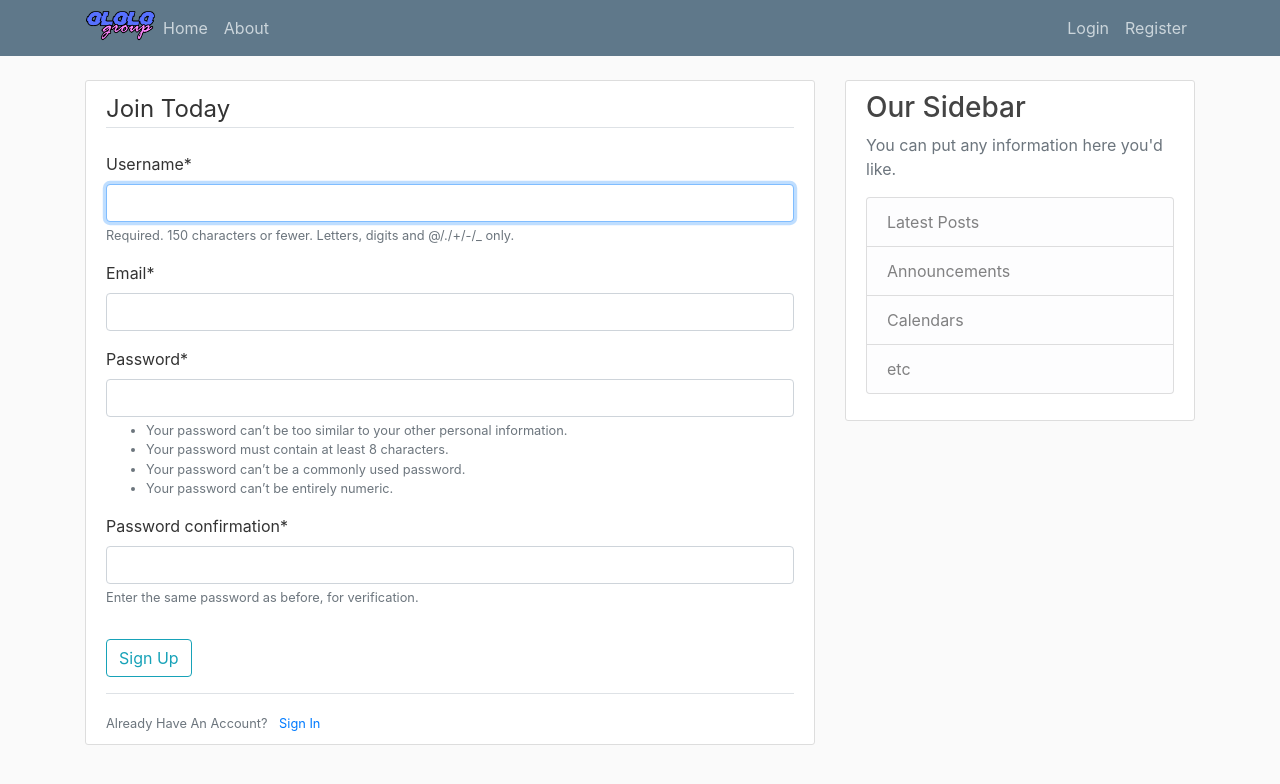
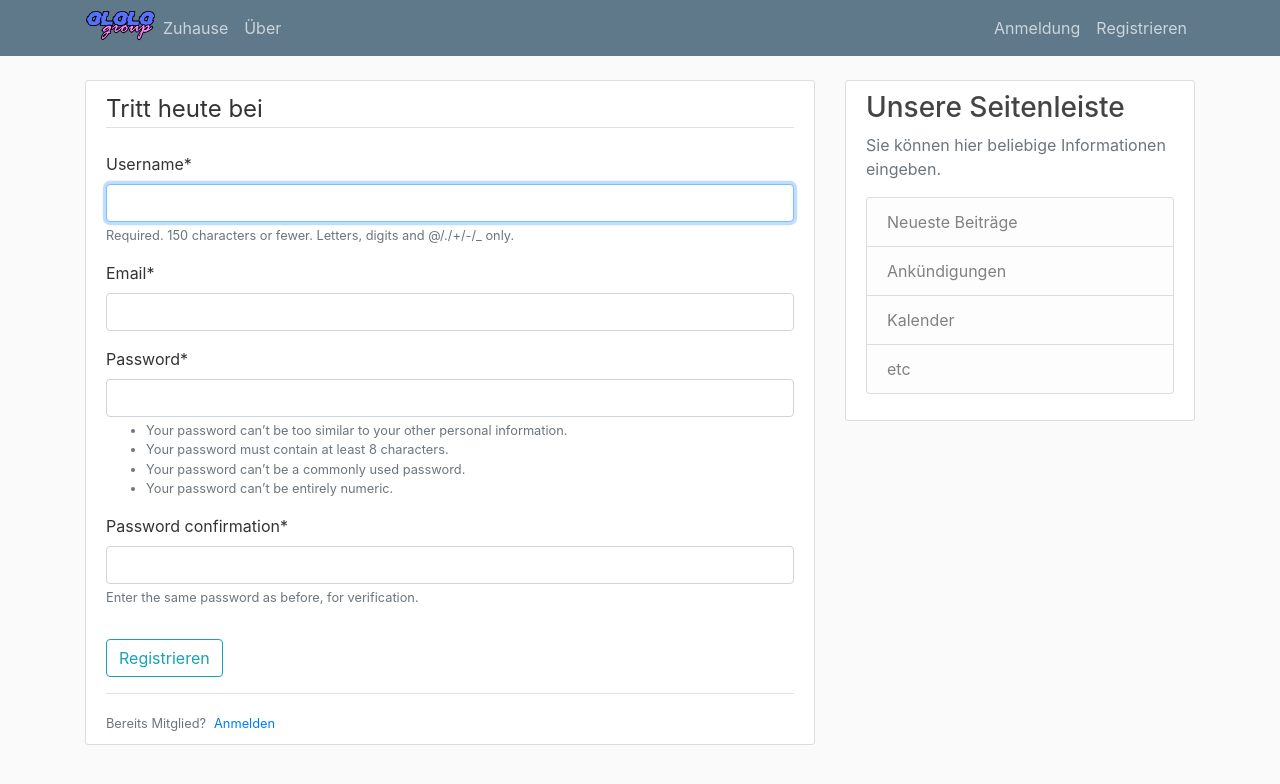
Before and after one commit to user135793/django_forum, a Django app: page /register/ in a window 1280 px wide. Shown: the top 784 px of the page. Run offline with Django 3.2, Linux system fonts and the light colour scheme; some libraries are stand-ins or nearby versions.

Commit message:
improve of abiability

```diff
--- a/blog/templates/blog/about.html
+++ b/blog/templates/blog/about.html
@@ -1,4 +1,4 @@
 {% extends "blog/base.html" %}
 {% block content %}
-    <h1>About Page</h1>
+    <h1>Über Seite</h1>
 {% endblock content %}
--- a/blog/templates/blog/base.html
+++ b/blog/templates/blog/base.html
@@ -28,18 +28,18 @@
           </button>
           <div class="collapse navbar-collapse" id="navbarToggle">
             <div class="navbar-nav mr-auto">
-              <a class="nav-item nav-link" href="{% url 'blog-home' %}">Home</a>
-              <a class="nav-item nav-link" href="{% url 'blog-about' %}">About</a>
+              <a class="nav-item nav-link" href="{% url 'blog-home' %}">Zuhause</a>
+              <a class="nav-item nav-link" href="{% url 'blog-about' %}">Über</a>
             </div>
             <!-- Navbar Right Side -->
             <div class="navbar-nav">
               {% if user.is_authenticated %}
-                <a class="nav-item nav-link" href="{% url 'post-create' %}">New Post</a>
-                <a class="nav-item nav-link" href="{% url 'profile' %}">Profile</a>
-                <a class="nav-item nav-link" href="{% url 'logout' %}">Logout</a>
+                <a class="nav-item nav-link" href="{% url 'post-create' %}">Neuer Beitrag</a>
+                <a class="nav-item nav-link" href="{% url 'profile' %}">Profil</a>
+                <a class="nav-item nav-link" href="{% url 'logout' %}">Abmelden</a>
               {% else %}
-                <a class="nav-item nav-link" href="{% url 'login' %}">Login</a>
-                <a class="nav-item nav-link" href="{% url 'register' %}">Register</a>
+                    <a class="nav-item nav-link" href="{% url 'login' %}">Anmeldung</a>
+                <a class="nav-item nav-link" href="{% url 'register' %}">Registrieren</a>
               {% endif %}
             </div>
           </div>
@@ -60,12 +60,12 @@
         </div>
         <div class="col-md-4">
           <div class="content-section">
-            <h3>Our Sidebar</h3>
-            <p class='text-muted'>You can put any information here you'd like.
+            <h3>Unsere Seitenleiste</h3>
+            <p class='text-muted'>Sie können hier beliebige Informationen eingeben.
               <ul class="list-group">
-                <li class="list-group-item list-group-item-light">Latest Posts</li>
-                <li class="list-group-item list-group-item-light">Announcements</li>
-                <li class="list-group-item list-group-item-light">Calendars</li>
+                <li class="list-group-item list-group-item-light">Neueste Beiträge</li>
+                <li class="list-group-item list-group-item-light">Ankündigungen</li>
+                <li class="list-group-item list-group-item-light">Kalender</li>
                 <li class="list-group-item list-group-item-light">etc</li>
               </ul>
             </p>
--- a/blog/templates/blog/post_detail.html
+++ b/blog/templates/blog/post_detail.html
@@ -8,8 +8,8 @@
               <small class="text-muted">{{ object.date_posted|date:"F d, Y" }}</small>
                 {% if object.author == user %}
                 <div>
-                    <a class="btn btn-secondary btn-sm mt-1 mb-1" href="{% url 'post-update' object.id %}">Update</a>
-                    <a class="btn btn-danger btn-sm mt-1 mb-1" href="{% url 'post-delete' object.id %}">Delete</a>
+                    <a class="btn btn-secondary btn-sm mt-1 mb-1" href="{% url 'post-update' object.id %}">Aktualisieren</a>
+                    <a class="btn btn-danger btn-sm mt-1 mb-1" href="{% url 'post-delete' object.id %}">Löschen</a>
                 </div>
                 {% endif %}
             </div>
--- a/blog/templates/blog/post_form.html
+++ b/blog/templates/blog/post_form.html
@@ -5,7 +5,7 @@
         <form method="POST" enctype="multipart/form-data">
             {% csrf_token %}
             <fieldset class="form-group">
-                <legend class="border-bottom mb-4">Blog Post</legend>
+                <legend class="border-bottom mb-4">Blogeintrag</legend>
                 {{ form|crispy }}
             </fieldset>
             <div class="form-group">
--- a/blog/views.py
+++ b/blog/views.py
@@ -21,6 +21,7 @@ class PostListView(ListView):
     template_name = 'blog/home.html'
     context_object_name = 'posts'
     ordering = ['-date_posted']
+    paginate_by = 3
 
 class PostDetailView(DetailView):
     model = Post
--- a/users/templates/users/login.html
+++ b/users/templates/users/login.html
@@ -5,16 +5,16 @@
         <form method="POST">
             {% csrf_token %}
             <fieldset class="form-group">
-                <legend class="border-bottom mb-4">Log In</legend>
+                <legend class="border-bottom mb-4">Anmeldung</legend>
                 {{ form|crispy }}
             </fieldset>
             <div class="form-group">
-                <button class="btn btn-outline-info" type="submit">Login</button>
+                <button class="btn btn-outline-info" type="submit">Anmeldung</button>
             </div>
         </form>
         <div class="border-top pt-3">
             <small class="text-muted">
-                Need An Account? <a class="ml-2" href="{% url 'register' %}">Sign Up Now</a>
+                Brauche ein Konto? <a class="ml-2" href="{% url 'register' %}">Registrieren jetzt</a>
             </small>
         </div>
     </div>
--- a/users/templates/users/logout.html
+++ b/users/templates/users/logout.html
@@ -1,9 +1,9 @@
 {% extends "blog/base.html" %}
 {% block content %}
-    <h2>You have been logged out</h2>
+    <h2>Sie wurden ausgeloggt</h2>
     <div class="border-top pt-3">
         <small class="text-muted">
-            <a href="{% url 'login' %}">Log In Again</a>
+            <a href="{% url 'login' %}">Nochmal anmelden</a>
         </small>
     </div>
 {% endblock content %}
--- a/users/templates/users/profile.html
+++ b/users/templates/users/profile.html
@@ -12,12 +12,12 @@
       <form method="POST" enctype="multipart/form-data" >
             {% csrf_token %}
             <fieldset class="form-group">
-                <legend class="border-bottom mb-4">Profile Info</legend>
+                <legend class="border-bottom mb-4">Profil Information</legend>
                 {{ u_form|crispy }}
                 {{ p_form|crispy }}
             </fieldset>
             <div class="form-group">
-                <button class="btn btn-outline-info" type="submit">Update</button>
+                <button class="btn btn-outline-info" type="submit">Aktualisieren</button>
             </div>
       </form>
     </div>
--- a/users/templates/users/register.html
+++ b/users/templates/users/register.html
@@ -5,16 +5,16 @@
         <form method="POST" enctype="multipart/form-data">
             {% csrf_token %}
             <fieldset class="form-group">
-                <legend class="border-bottom mb-4">Join Today</legend>
+                <legend class="border-bottom mb-4">Tritt heute bei</legend>
                 {{ form|crispy }}
             </fieldset>
             <div class="form-group">
-                <button class="btn btn-outline-info" type="submit">Sign Up</button>
+                <button class="btn btn-outline-info" type="submit">Registrieren</button>
             </div>
         </form>
         <div class="border-top pt-3">
             <small class="text-muted">
-                Already Have An Account? <a class="ml-2" href="{% url 'login' %}">Sign In</a>
+                Bereits Mitglied?<a class="ml-2" href="{% url 'login' %}">Anmelden</a>
             </small>
         </div>
     </div>
```
Also changed, not shown: blog/templates/blog/home.html (+17 -0 lines), posts.json (added, +63 -0 lines), db.sqlite3.
